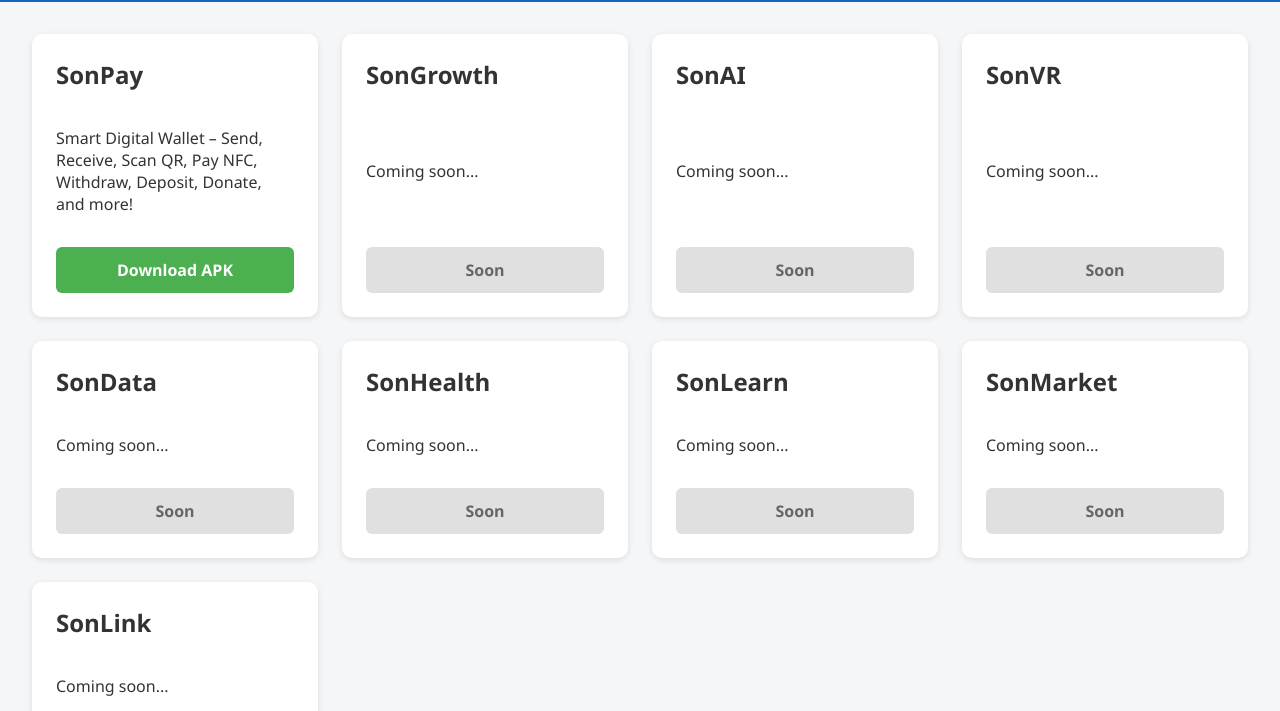
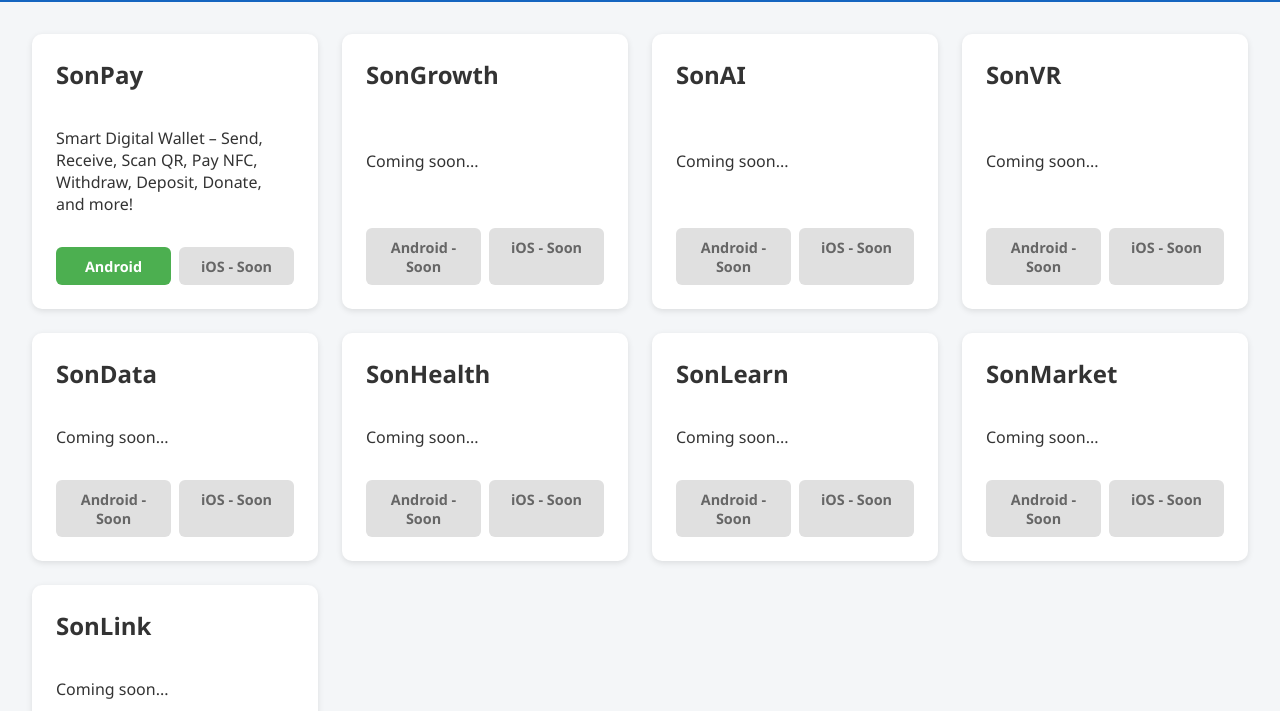
Before and after one commit to SonLLC/Download, a plain HTML site: page index.html in a window 1280 px wide. Shown: the part 89-800 px from the top of the page. Drawn offline with Linux system fonts and the light colour scheme.

Commit message:
Update index.html

```diff
--- a/index.html
+++ b/index.html
@@ -1,4 +1,3 @@
-
 <!DOCTYPE html>
 <html lang="en">
 <head>
@@ -40,13 +39,19 @@
     .card h2 {
       margin-top: 0;
     }
+    .btn-group {
+      display: flex;
+      gap: 0.5rem;
+      margin-top: 1rem;
+    }
     .btn {
-            margin-top: 1rem;
-            padding: 0.75rem;
+      flex: 1;
+      padding: 0.6rem;
       text-align: center;
       border-radius: 6px;
       text-decoration: none;
       font-weight: bold;
+      font-size: 0.9rem;
     }
     .btn-download {
       background-color: #4CAF50;
@@ -69,54 +74,85 @@
   <header>
     <h1>Son LLC - Official Download Center</h1>
   </header>
+
   <div class="container">
+    <!-- SonPay -->
     <div class="card">
       <h2>SonPay</h2>
       <p>Smart Digital Wallet – Send, Receive, Scan QR, Pay NFC, Withdraw, Deposit, Donate, and more!</p>
-            <a href="https://github.com/MZahirYA/SonPay/actions/runs/16174232254/artifacts/3497139648
-" class="btn btn-download" download>Download APK</a>
+      <div class="btn-group">
+        <a href="https://github.com/MZahirYA/SonPay/actions/runs/16174232254/artifacts/3497139648" class="btn btn-download" download>Android</a>
+        <span class="btn btn-soon">iOS - Soon</span>
       </div>
+    </div>
+
+    <!-- باقي التطبيقات -->
     <div class="card">
       <h2>SonGrowth</h2>
       <p>Coming soon...</p>
-            <span class="btn btn-soon">Soon</span>
+      <div class="btn-group">
+        <span class="btn btn-soon">Android - Soon</span>
+        <span class="btn btn-soon">iOS - Soon</span>
+      </div>
     </div>
     <div class="card">
       <h2>SonAI</h2>
       <p>Coming soon...</p>
-            <span class="btn btn-soon">Soon</span>
+      <div class="btn-group">
+        <span class="btn btn-soon">Android - Soon</span>
+        <span class="btn btn-soon">iOS - Soon</span>
+      </div>
     </div>
     <div class="card">
       <h2>SonVR</h2>
       <p>Coming soon...</p>
-            <span class="btn btn-soon">Soon</span>
+      <div class="btn-group">
+        <span class="btn btn-soon">Android - Soon</span>
+        <span class="btn btn-soon">iOS - Soon</span>
+      </div>
     </div>
     <div class="card">
       <h2>SonData</h2>
       <p>Coming soon...</p>
-            <span class="btn btn-soon">Soon</span>
+      <div class="btn-group">
+        <span class="btn btn-soon">Android - Soon</span>
+        <span class="btn btn-soon">iOS - Soon</span>
+      </div>
     </div>
     <div class="card">
       <h2>SonHealth</h2>
       <p>Coming soon...</p>
-            <span class="btn btn-soon">Soon</span>
+      <div class="btn-group">
+        <span class="btn btn-soon">Android - Soon</span>
+        <span class="btn btn-soon">iOS - Soon</span>
+      </div>
     </div>
     <div class="card">
       <h2>SonLearn</h2>
       <p>Coming soon...</p>
-            <span class="btn btn-soon">Soon</span>
+      <div class="btn-group">
+        <span class="btn btn-soon">Android - Soon</span>
+        <span class="btn btn-soon">iOS - Soon</span>
+      </div>
     </div>
     <div class="card">
       <h2>SonMarket</h2>
       <p>Coming soon...</p>
-            <span class="btn btn-soon">Soon</span>
+      <div class="btn-group">
+        <span class="btn btn-soon">Android - Soon</span>
+        <span class="btn btn-soon">iOS - Soon</span>
+      </div>
     </div>
     <div class="card">
       <h2>SonLink</h2>
       <p>Coming soon...</p>
-            <span class="btn btn-soon">Soon</span>
+      <div class="btn-group">
+        <span class="btn btn-soon">Android - Soon</span>
+        <span class="btn btn-soon">iOS - Soon</span>
       </div>
     </div>
+  </div>
+
   <footer>
     &copy; 2025 Son LLC. All rights reserved.
   </footer>
```
Lines whose indentation alone changed are shown as unchanged.
